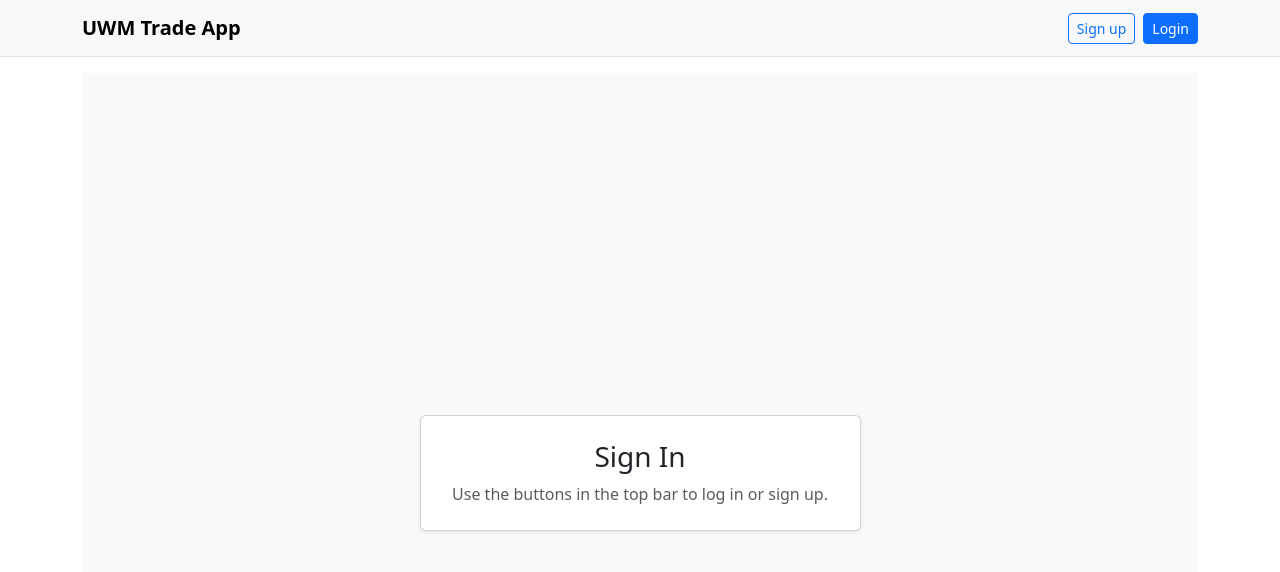
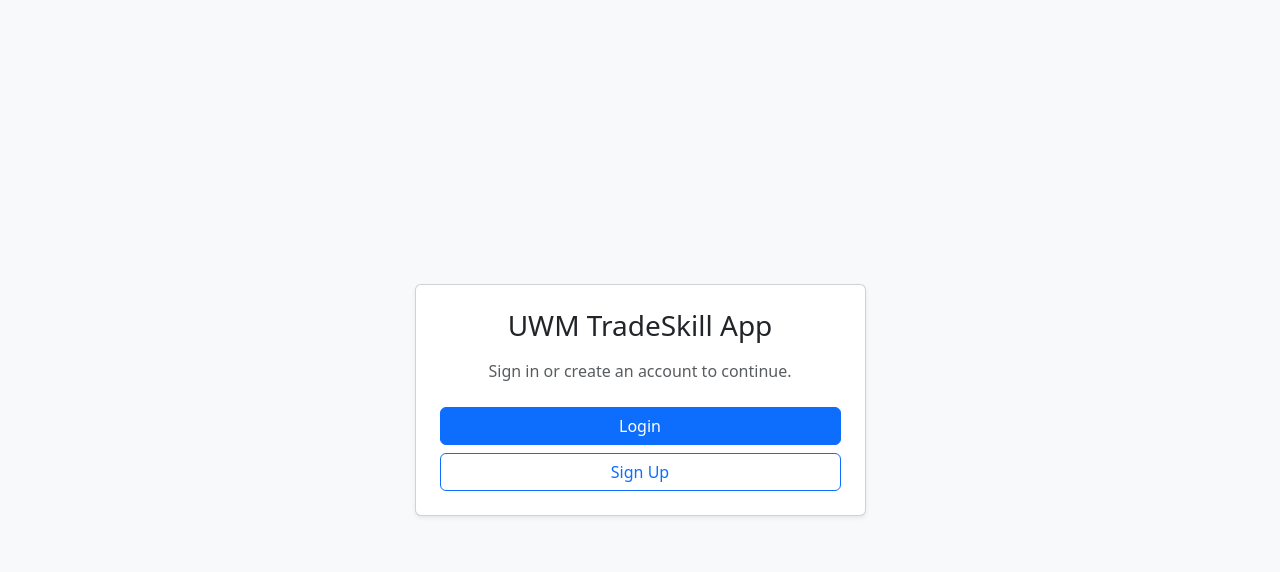
Before and after one commit to iMartorana/Group9_testing, a React (Vite) app in the folder frontend/: page / in a window 1280 px wide. Shown: the top 572 px of the page. Built offline with nearby package versions, Linux system fonts and the light colour scheme.

Commit message:
Set up Auth0 login and admin dashboard

```diff
--- a/frontend/src/App.jsx
+++ b/frontend/src/App.jsx
@@ -1,86 +1,21 @@
 import { useAuth0 } from "@auth0/auth0-react";
-import Login from "./pages/login";
-
-function Dashboard() {
-  return (
-    <div className="container py-4">
-      <h1 className="h3">Welcome to the UWM TradeSkill App</h1>
-    </div>
-  );
-}
-
-function Navbar({ isAuthenticated, user, onLogin, onSignup, onLogout }) {
-  return (
-    <nav className="navbar navbar-expand-lg bg-light border-bottom">
-      <div className="container">
-        <span className="navbar-brand fw-bold">UWM Trade App</span>
-
-        <div className="ms-auto d-flex align-items-center gap-2">
-          {isAuthenticated ? (
-            <>
-              <span className="small text-muted">
-                {user?.email || user?.name}
-              </span>
-              <button className="btn btn-outline-secondary btn-sm" onClick={onLogout}>
-                Logout
-              </button>
-            </>
-          ) : (
-            <>
-              <button className="btn btn-outline-primary btn-sm" onClick={onSignup}>
-                Sign up
-              </button>
-              <button className="btn btn-primary btn-sm" onClick={onLogin}>
-                Login
-              </button>
-            </>
-          )}
-        </div>
-      </div>
-    </nav>
-  );
-}
-
+import Login from "./pages/Login";
+import AdminDashboard from "./pages/admin/AdminDashboard";
 
 export default function App() {
-  const {
-    isLoading,
-    isAuthenticated,
-    user,
-    error,
-    loginWithRedirect,
-    logout: auth0Logout,
-  } = useAuth0();
-
-  const onLogin = () => loginWithRedirect();
-
-  const onSignup = () =>
-    loginWithRedirect({
-      authorizationParams: { screen_hint: "signup" },
-    });
-
-  const onLogout = () =>
-    auth0Logout({
-      logoutParams: { returnTo: window.location.origin },
-    });
+  const { isLoading, isAuthenticated, error } = useAuth0();
 
   if (isLoading) return <p>Loading...</p>;
 
   return (
     <>
-      <Navbar
-        isAuthenticated={isAuthenticated}
-        user={user}
-        onLogin={onLogin}
-        onSignup={onSignup}
-        onLogout={onLogout}
-      />
+      {error && (
+        <div className="container py-3">
+          <div className="alert alert-danger">{error.message}</div>
+        </div>
+      )}
 
-      <div className="container py-3">
-        {error && <div className="alert alert-danger">{error.message}</div>}
-
-        {!isAuthenticated ? <Login /> : <Dashboard />}
-      </div>
+      {!isAuthenticated ? <Login /> : <AdminDashboard />}
     </>
   );
 }
--- /dev/null
+++ b/frontend/src/pages/admin/AdminDashboard.jsx
@@ -0,0 +1,41 @@
+import { useAuth0 } from "@auth0/auth0-react";
+
+export default function AdminDashboard() {
+  const { user, logout } = useAuth0();
+
+  const onLogout = () =>
+    logout({
+      logoutParams: { returnTo: window.location.origin },
+    });
+
+  return (
+    <>
+      {/* Top bar (old navbar style) */}
+      <nav className="navbar navbar-expand-lg bg-light border-bottom">
+        <div className="container">
+          <span className="navbar-brand fw-bold">UWM TradeSkill App</span>
+
+          <div className="ms-auto d-flex align-items-center gap-2">
+            <span className="small text-muted">
+              {user?.email || user?.name}
+            </span>
+
+            <button
+              className="btn btn-outline-secondary btn-sm"
+              onClick={onLogout}
+            >
+              Logout
+            </button>
+          </div>
+        </div>
+      </nav>
+
+      {/* Page content */}
+      <div className="container py-4">
+        <h1 className="display-5 text-danger fw-bold">ADMIN DASHBOARD</h1>
+
+        <p className="lead">You are logged in as an admin.</p>
+      </div>
+    </>
+  );
+}
--- a/frontend/src/pages/login.jsx
+++ b/frontend/src/pages/login.jsx
@@ -1,4 +1,15 @@
+import { useAuth0 } from "@auth0/auth0-react";
+
 export default function Login() {
+  const { loginWithRedirect } = useAuth0();
+
+  const handleLogin = () => loginWithRedirect();
+
+  const handleSignup = () =>
+    loginWithRedirect({
+      authorizationParams: { screen_hint: "signup" },
+    });
+
   return (
     <div className="min-vh-100 d-flex align-items-center bg-light">
       <div className="container">
@@ -6,10 +17,29 @@ export default function Login() {
           <div className="col-12 col-md-6 col-lg-5">
             <div className="card shadow-sm">
               <div className="card-body p-4 text-center">
-                <h1 className="h3 mb-2">Sign In</h1>
-                <p className="text-muted mb-0">
-                  Use the buttons in the top bar to log in or sign up.
+
+                <h1 className="h3 mb-3">UWM TradeSkill App</h1>
+
+                <p className="text-muted mb-4">
+                  Sign in or create an account to continue.
                 </p>
+
+                <div className="d-grid gap-2">
+                  <button
+                    className="btn btn-primary"
+                    onClick={handleLogin}
+                  >
+                    Login
+                  </button>
+
+                  <button
+                    className="btn btn-outline-primary"
+                    onClick={handleSignup}
+                  >
+                    Sign Up
+                  </button>
+                </div>
+
               </div>
             </div>
           </div>
```
